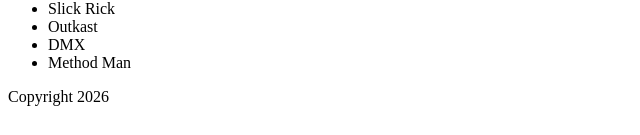
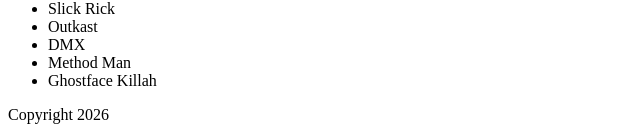
Before and after one commit to SMcGregor199/arapblog, a React (Vite) app: page / in a window 1280 px wide. Shown: the part 817-952 px from the top of the page, without its empty margins (0-640 px from the left). Built offline with nearby package versions, Linux system fonts and the light colour scheme.

Commit message:
add ghostface killah

```diff
--- a/src/App.jsx
+++ b/src/App.jsx
@@ -42,6 +42,7 @@
         <li>Outkast</li>
         <li>DMX</li>
         <li>Method Man</li>
+        <li>Ghostface Killah</li>
       </ul>
     </main>
   )
```
